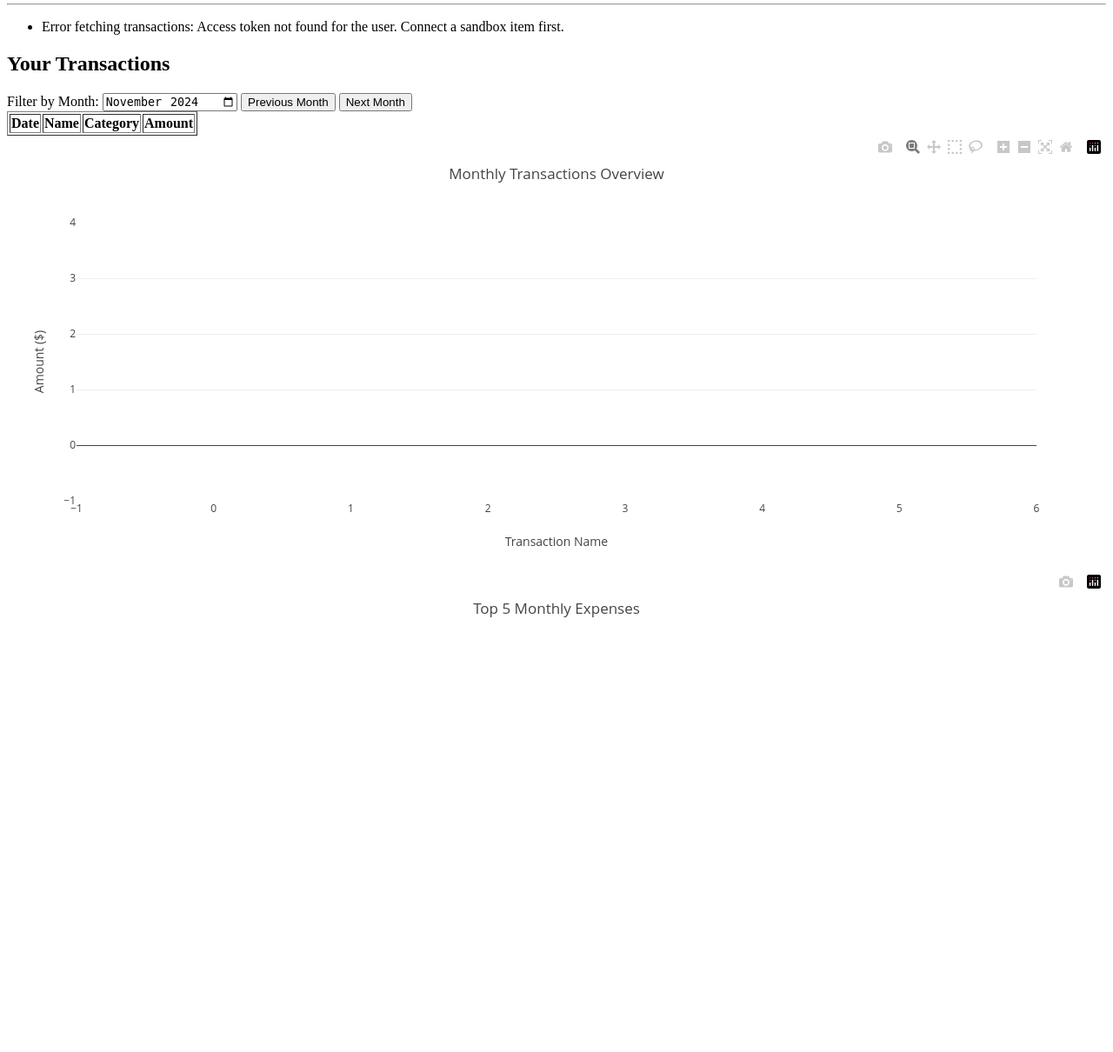
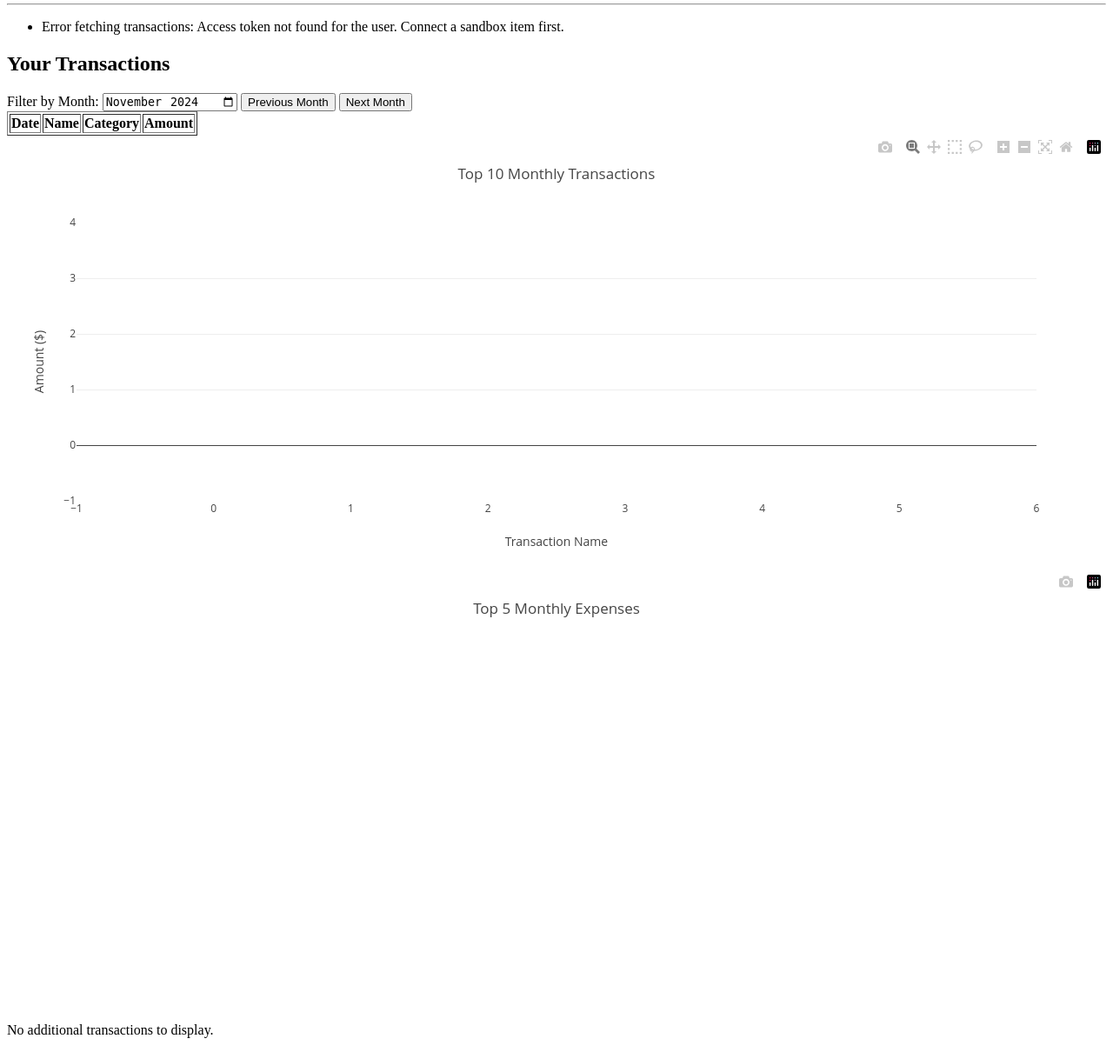
Before and after one commit to NuralySol/project, a Django app: page /dashboard/ in a window 1280 px wide. Shown: the part 139-1349 px from the top of the page at 87% size. Before the commit the page ends 849 px from the top, so only its background shows below. Run offline with Django 5.2, Linux system fonts and the light colour scheme; the visitor is signed in with stand-in values (Sample User, id 1); lists and menus that the app fills with data are empty; some libraries are stand-ins or nearby versions.

Commit message:
Add Plotly table for other transactions and update chart rendering logic

```diff
--- a/app_finance/templates/finance/dashboard.html
+++ b/app_finance/templates/finance/dashboard.html
@@ -48,6 +48,8 @@
     <div id="transactionChart" style="width:100%;height:500px;"></div>
     <!-- Plotly pie chart -->
     <div id="expensePieChart" style="width:100%;height:500px;"></div>
+    <!-- Plotly table for other transactions -->
+    <div id="otherTransactionsTable" style="margin-top:20px;"></div>
 
     <script>
         // Parse transactions JSON
@@ -84,8 +86,12 @@
 
         // Helper function to render the Plotly bar chart
         function renderBarChart(filteredData) {
-            const names = filteredData.map(item => item.name);
-            const amounts = filteredData.map(item => item.amount);
+            // Sort data by amount in descending order
+            const sortedData = filteredData.sort((a, b) => b.amount - a.amount);
+
+            const topTransactions = sortedData.slice(0, 10);
+            const names = topTransactions.map(item => item.name);
+            const amounts = topTransactions.map(item => item.amount);
 
             const data = [
                 {
@@ -103,7 +109,7 @@
             ];
 
             const layout = {
-                title: 'Monthly Transactions Overview',
+                title: 'Top 10 Monthly Transactions',
                 xaxis: { title: 'Transaction Name' },
                 yaxis: { title: 'Amount ($)' },
             };
@@ -138,21 +144,45 @@
             Plotly.newPlot('expensePieChart', data, layout);
         }
 
-        // Helper function to adjust month dynamically
-        function adjustMonth(currentMonth, increment) {
-            const [year, month] = currentMonth.split('-').map(Number);
-            let newYear = year;
-            let newMonth = month + increment;
+        // Helper function to render the Plotly table for other transactions
+        function renderOtherTransactionsTable(filteredData) {
+            const sortedData = filteredData.sort((a, b) => b.amount - a.amount);
+            const otherTransactions = sortedData.slice(10);
 
-            if (newMonth > 12) {
-                newYear += 1;
-                newMonth = 1;
-            } else if (newMonth < 1) {
-                newYear -= 1;
-                newMonth = 12;
+            if (otherTransactions.length > 0) {
+                const dates = otherTransactions.map(item => item.date);
+                const names = otherTransactions.map(item => item.name);
+                const amounts = otherTransactions.map(item => `$${item.amount.toFixed(2)}`);
+
+                const data = [
+                    {
+                        type: 'table',
+                        header: {
+                            values: ['<b>Date</b>', '<b>Name</b>', '<b>Amount</b>'],
+                            align: 'center',
+                            line: { width: 1, color: 'black' },
+                            fill: { color: 'rgba(55, 128, 191, 0.7)' },
+                            font: { size: 12, color: 'white' }
+                        },
+                        cells: {
+                            values: [dates, names, amounts],
+                            align: 'center',
+                            line: { color: 'black', width: 1 },
+                            fill: { color: ['rgba(240, 240, 240, 0.5)', 'white'] },
+                            font: { size: 11 }
+                        }
+                    }
+                ];
+
+                const layout = {
+                    title: 'Other Transactions',
+                    margin: { l: 10, r: 10, t: 30, b: 10 }
+                };
+
+                Plotly.newPlot('otherTransactionsTable', data, layout);
+            } else {
+                document.getElementById('otherTransactionsTable').innerHTML = '<p>No additional transactions to display.</p>';
             }
-
-            return `${newYear}-${String(newMonth).padStart(2, '0')}`;
         }
 
         // Update the UI for a selected month
@@ -161,6 +191,7 @@
             populateTransactionTable(filteredData);
             renderBarChart(filteredData);
             renderPieChart(filteredData);
+            renderOtherTransactionsTable(filteredData);
         }
 
         // Initial population of the table and charts
```
